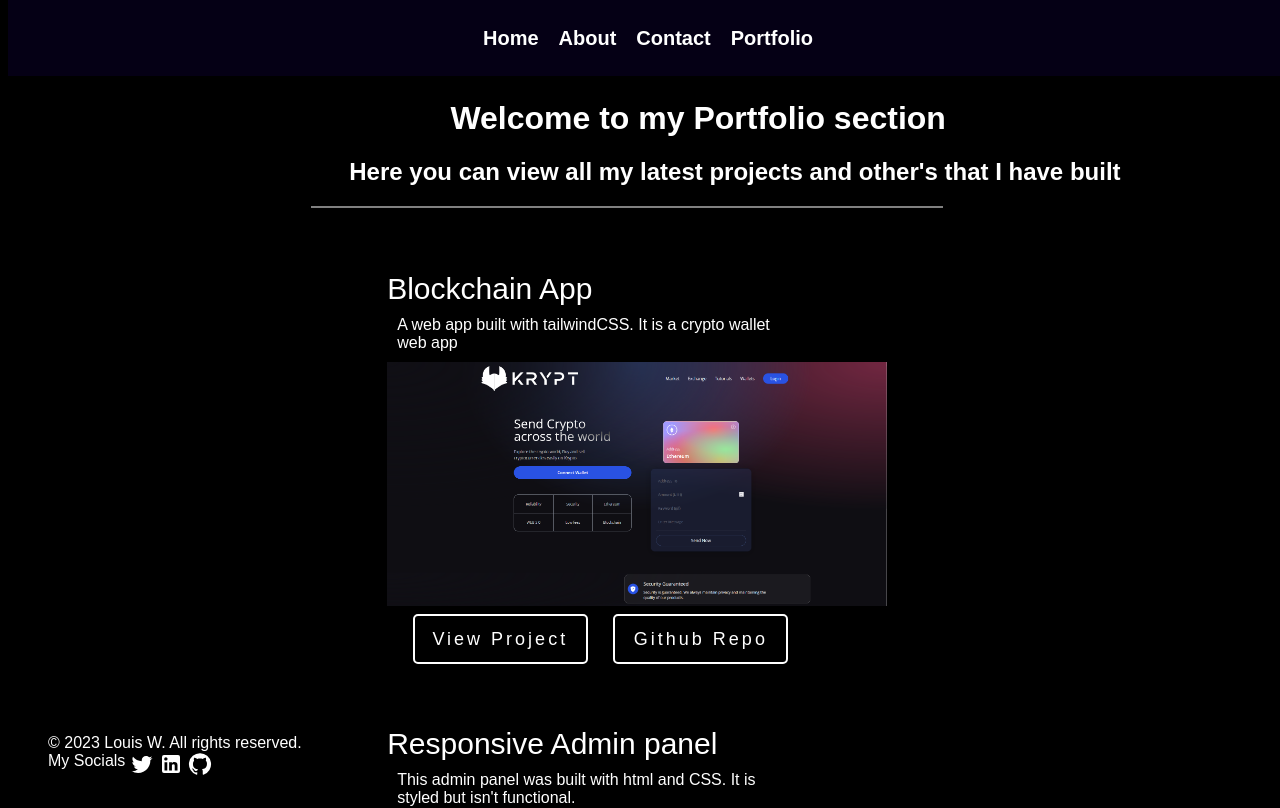
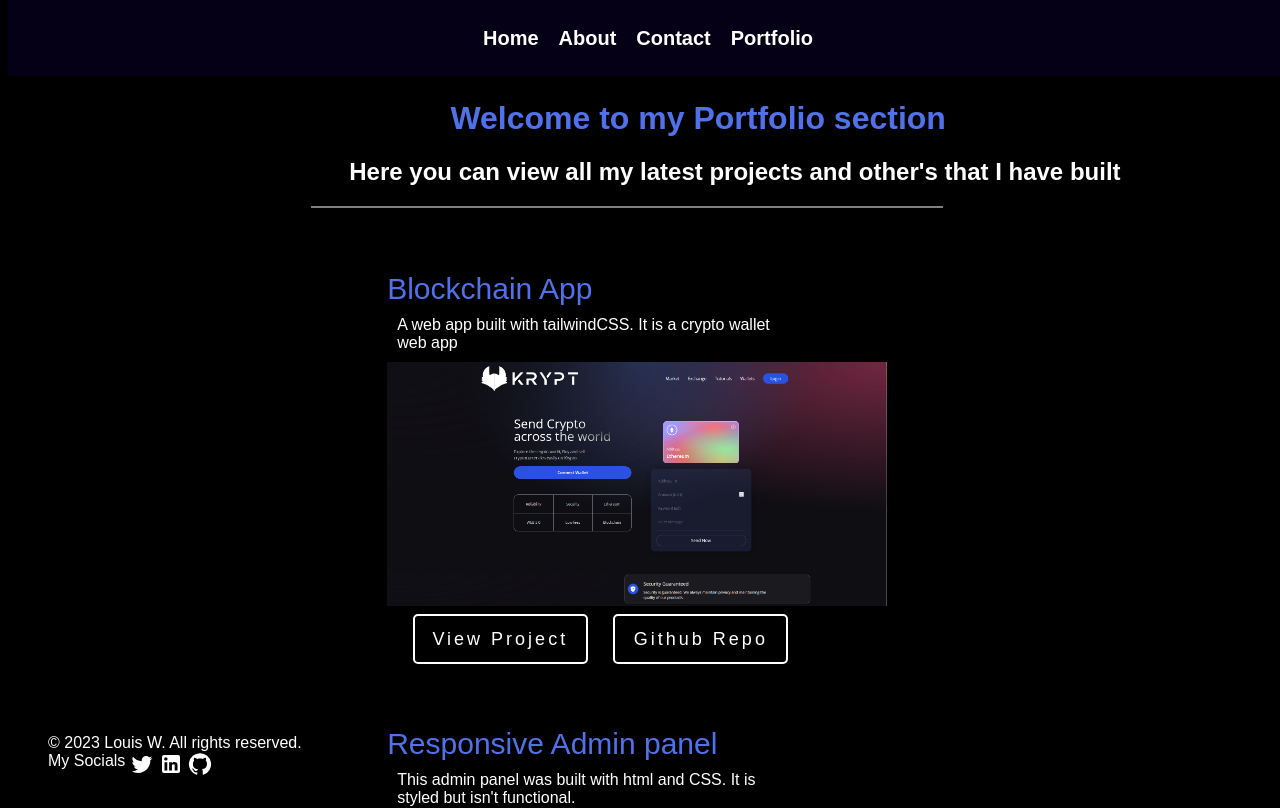
Before and after one commit to LouisWdev/Louis-react-portfolio, a React (Vite) app: page /Portfolio in a window 1280 px wide. Shown: the top 808 px of the page. Built offline with nearby package versions, Linux system fonts and the light colour scheme.

Commit message:
Made some text animation changes

```diff
--- a/src/Pages/Portfolio.tsx
+++ b/src/Pages/Portfolio.tsx
@@ -13,6 +13,21 @@ const Section = styled.div`
 const PortfolioTitle = styled.h1`
      margin-top: 100px;
      margin-left: 35%;
+     animation: textGlow 5s infinite alternate;
+
+     @keyframes textGlow {
+       0% {
+        color: #54d7ee;
+       }
+
+       50% {
+        color: #068686;
+       }
+
+       100% {
+        color: #5470ee;
+       }
+   }
 `;
 
 const BreakLine = styled.div`
@@ -40,6 +55,8 @@ const Image = styled.img`
 const ParagraphTitle = styled.div`
      font-size: 30px;
      display: flex;
+
+     animation: textGlow 5s infinite alternate;
 `;
 
 const TextParagraph = styled.div`
```
